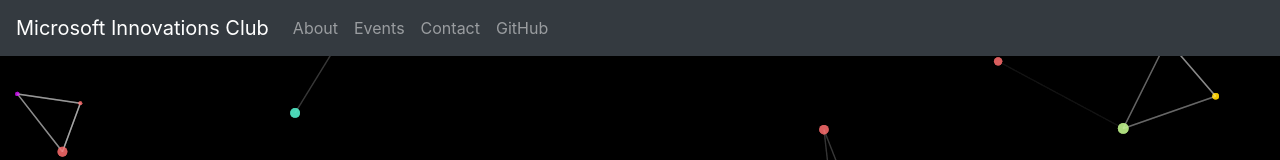
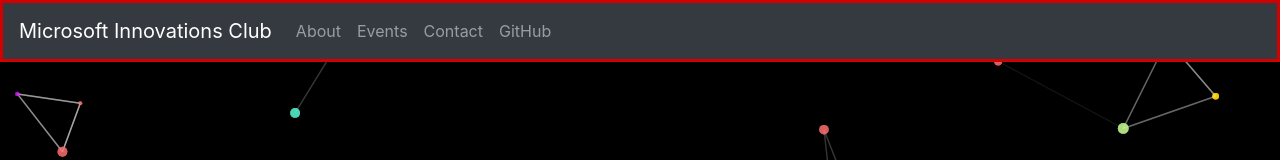
Before and after one commit to Microsoft-Innovations-Club-VIT-Chennai/website, a React (Create React App) app: page / in a window 1280 px wide. Shown: the top 160 px of the page. Built offline with nearby package versions, Linux system fonts and the light colour scheme.

Commit message:
modified navbar

```diff
--- a/src/App.css
+++ b/src/App.css
@@ -55,20 +55,27 @@
   padding-left: 0;
   padding-right: 0;
   overflow-x: hidden;
+
+
 }
 .cover {
   height: 100vh;
   z-index: 10;
   display: flex;
   flex-flow: column;
+
 }
 #navbar {
   width: 100%;
   background-color: rgba(0, 0, 0, 0);
+  border: 3px dashed rgb(62, 62, 63)
 }
 #navbar:hover {
   background-color: #343a40;
+  transition-duration: 1.2s;
+  border: 3px solid rgb(211, 0, 0);
 }
+
 #tsparticles {
   height: 100%;
   width: 100%;
```
Also changed, not shown: 1 other file (tests, documents, lock files or other folders).
